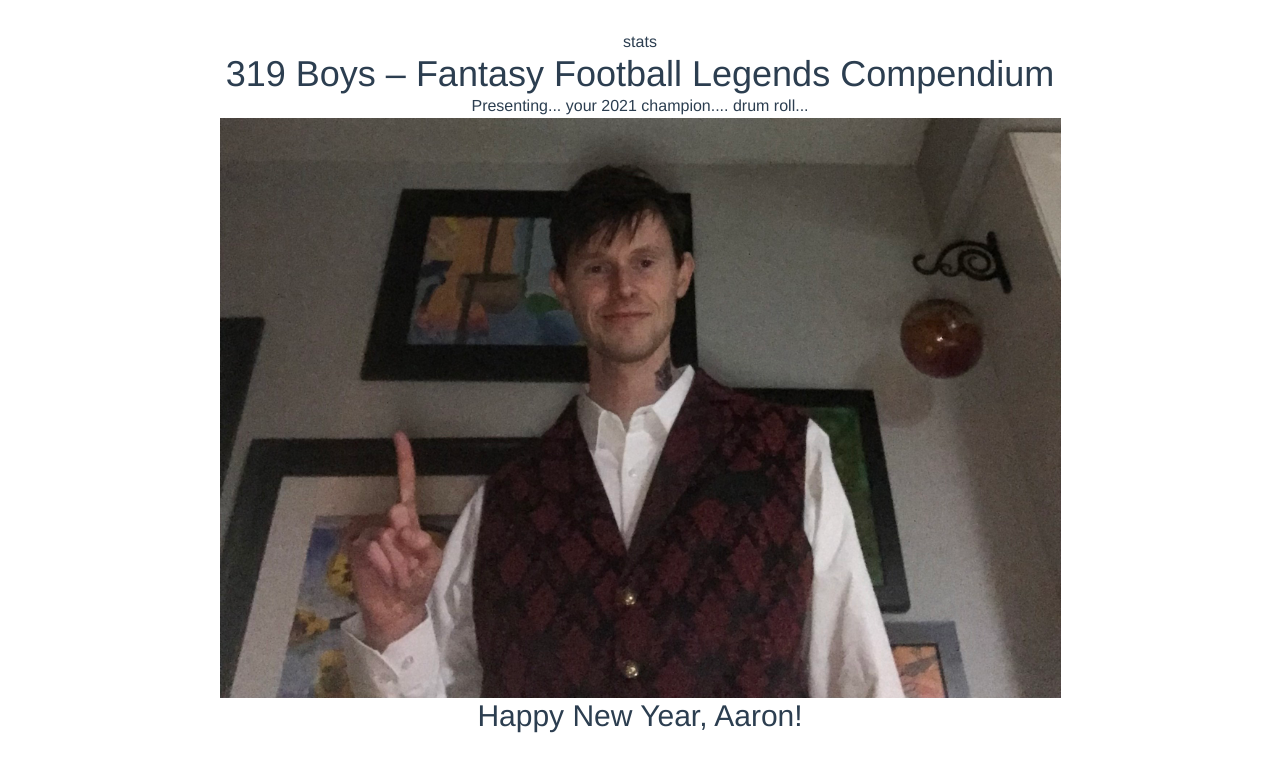
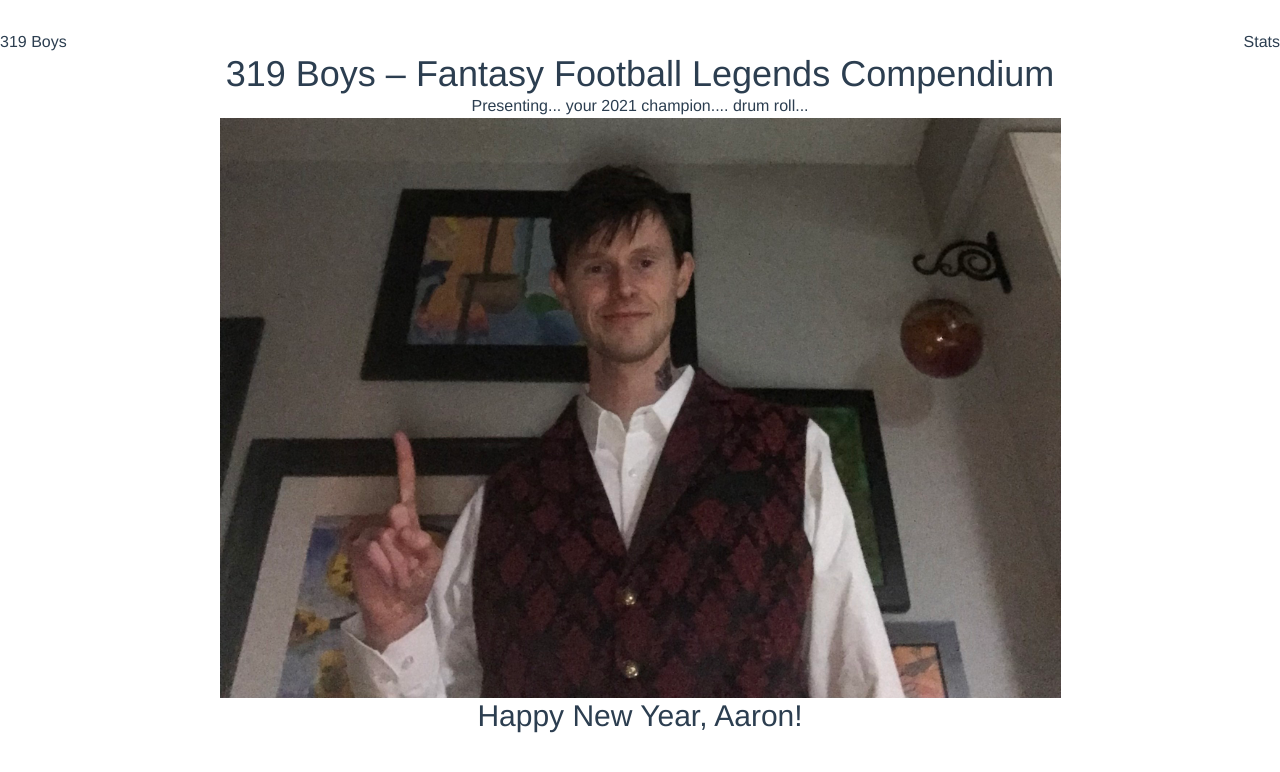
Before and after one commit to mekane84/319-boys, a Vue app: page / in a window 1280 px wide. Shown: the top 772 px of the page. Built offline with nearby package versions, Linux system fonts and the light colour scheme.

Commit message:
update readme, add header

```diff
--- a/public/index.html
+++ b/public/index.html
@@ -8,14 +8,10 @@
     <title>319 Boys</title>
   </head>
   <body>
-    <header>
-      <noscript>
-        <strong>We're sorry but this site doesn't work properly without JavaScript enabled. Please enable it to continue.</strong>
-      </noscript>
-    </header>
-    <main>
-      <div id="app"></div>
-      <!-- built files will be auto injected -->
-    </main>
+    <noscript>
+      <strong>We're sorry but this site doesn't work properly without JavaScript enabled. Please enable it to continue.</strong>
+    </noscript>
+    <div id="app"></div>
+    <!-- built files will be auto injected -->
   </body>
 </html>
--- /dev/null
+++ b/src/components/Header.vue
@@ -0,0 +1,22 @@
+<template>
+  <header>
+    <a href="./">319 Boys</a>
+    <nav>
+      <ul>
+        <li>
+          <a href="stats">Stats</a>
+        </li>
+      </ul>
+    </nav>
+  </header>
+</template>
+
+<script>
+export default {
+  name: 'Header',
+};
+</script>
+
+<style scoped>
+
+</style>
--- a/src/pages/index/App.vue
+++ b/src/pages/index/App.vue
@@ -1,5 +1,6 @@
 <template>
-  <a href="stats">stats</a>
+  <Header/>
+  <main>
     <h1>319 Boys &ndash; Fantasy Football Legends Compendium</h1>
     <p>Presenting... your 2021 champion.... drum roll...</p>
     <div class="image-champion-container">
@@ -7,22 +8,23 @@
            src="@/assets/champion_2021.jpg">
     </div>
     <p class="text-3xl">Happy New Year, Aaron!</p>
+  </main>
 </template>
 
 <script>
+import Header from '@/components/Header.vue';
+
 export default {
   name: 'App',
+  components: {
+    Header,
+  },
 };
 </script>
 
 <style>
 #app {
-  font-family: Avenir, Helvetica, Arial, sans-serif;
-  -webkit-font-smoothing: antialiased;
-  -moz-osx-font-smoothing: grayscale;
   text-align: center;
-  color: #2c3e50;
-  margin-top: 30px;
 }
 .image-champion-container {
   /*height: calc(80% - 600px);*/
--- a/src/pages/stats/App.vue
+++ /dev/null
@@ -1,20 +0,0 @@
-<template>
-  <h1>Stats page</h1>
-</template>
-
-<script>
-export default {
-  name: 'App',
-};
-</script>
-
-<style>
-#app {
-  font-family: Avenir, Helvetica, Arial, sans-serif;
-  -webkit-font-smoothing: antialiased;
-  -moz-osx-font-smoothing: grayscale;
-  text-align: center;
-  color: #2c3e50;
-  margin-top: 30px;
-}
-</style>
--- /dev/null
+++ b/src/pages/stats/Stats.vue
@@ -0,0 +1,20 @@
+<template>
+  <Header/>
+  <main>
+    <h1>Stats page</h1>
+  </main>
+</template>
+
+<script>
+import Header from '@/components/Header.vue';
+
+export default {
+  name: 'App',
+  components: {
+    Header,
+  },
+};
+</script>
+
+<style>
+</style>
--- a/src/pages/stats/main.js
+++ b/src/pages/stats/main.js
@@ -1,5 +1,5 @@
 import { createApp } from 'vue';
-import App from './App.vue';
+import App from './Stats.vue';
 import '../../styles/app.css';
 
 createApp(App).mount('#app');
--- a/src/styles/app.css
+++ b/src/styles/app.css
@@ -1,6 +1,18 @@
 @tailwind base;
 @tailwind components;
 @tailwind utilities;
+
+body {
+  font-family: Avenir, Helvetica, Arial, sans-serif;
+  -webkit-font-smoothing: antialiased;
+  -moz-osx-font-smoothing: grayscale;
+  color: #2c3e50;
+  margin-top: 30px;
+}
+
+header {
+  @apply flex items-center justify-between
+}
 
 h1 {
   @apply text-4xl
```
Also changed, not shown: 1 other file (tests, documents, lock files or other folders). Lines whose indentation alone changed are shown as unchanged.
